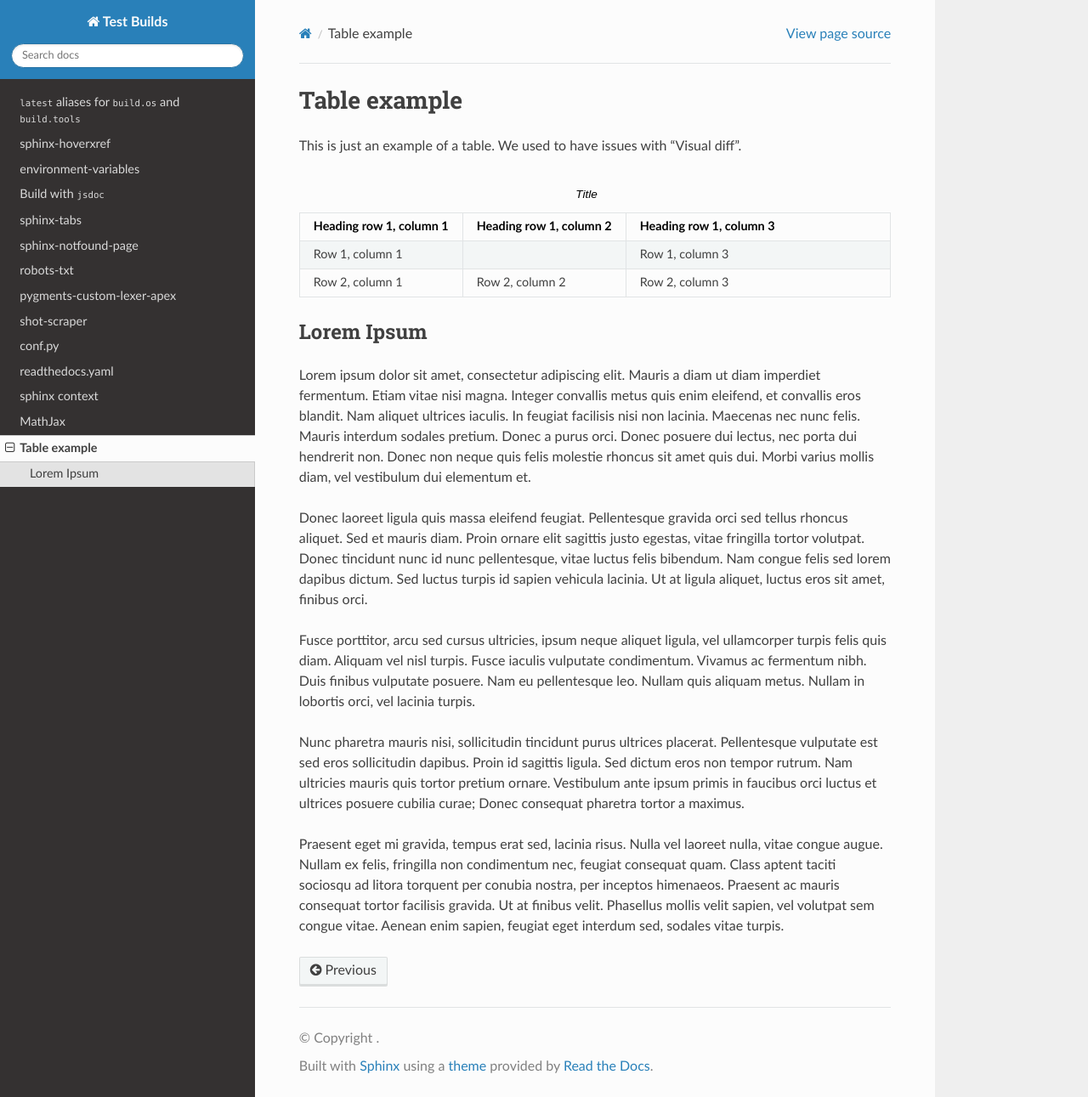
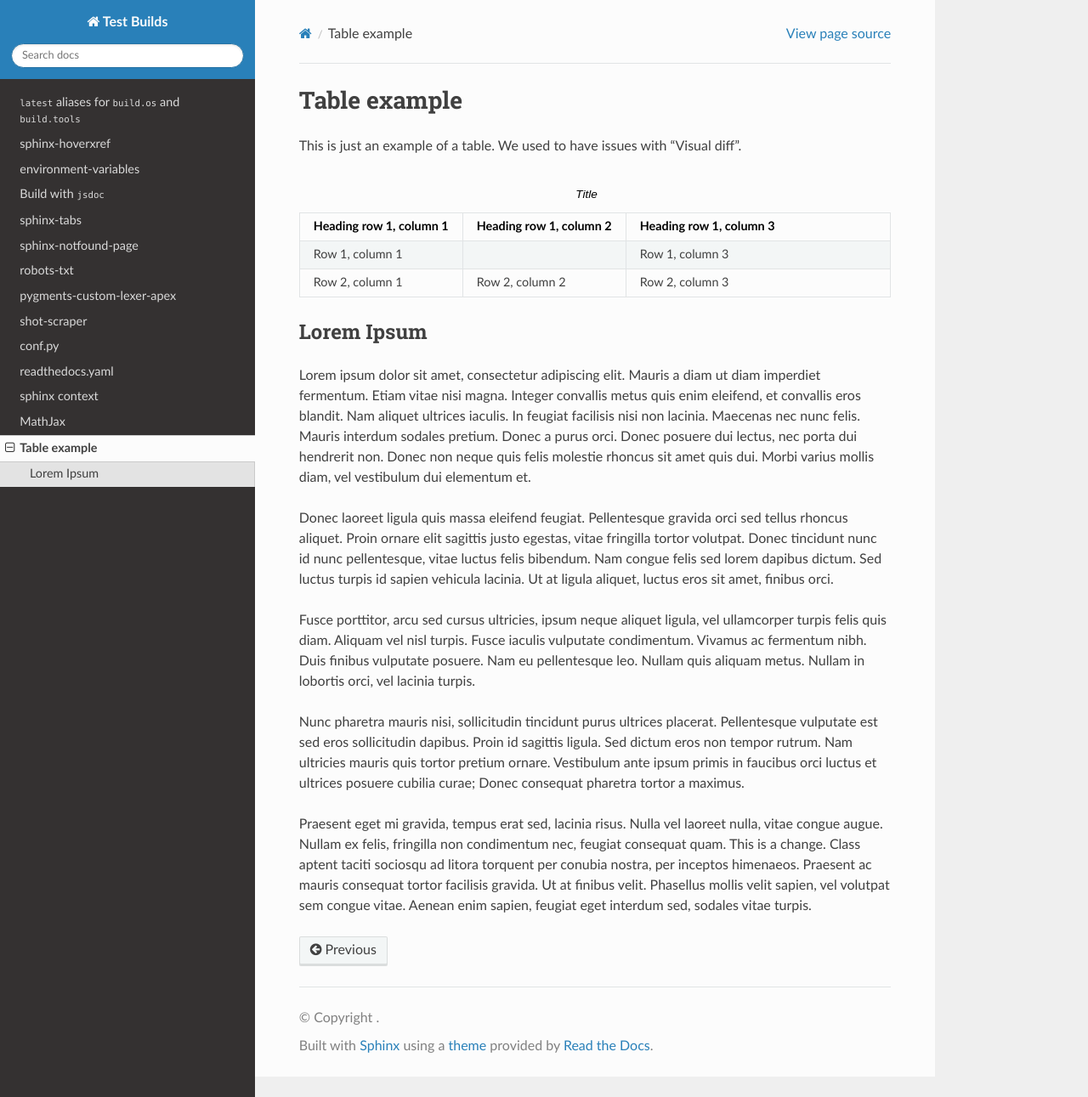
Before and after one commit to readthedocs/test-builds, a Sphinx documentation site: the page built from docs/table.rst, in a window 1280 px wide and 1291 px high. Shown: the whole window at 85% size. Built offline with Sphinx 7.4.7 and the Read the Docs theme 3.1.0, drawn with Linux system fonts in a browser that asks for light colours.

Commit message:
Docdiff with table test

```diff
--- a/docs/table.rst
+++ b/docs/table.rst
@@ -32,7 +32,7 @@ non. Donec non neque quis felis molestie rhoncus sit amet quis dui. Morbi varius
 mollis diam, vel vestibulum dui elementum et.
 
 Donec laoreet ligula quis massa eleifend feugiat. Pellentesque gravida orci sed
-tellus rhoncus aliquet. Sed et mauris diam. Proin ornare elit sagittis justo
+tellus rhoncus aliquet. Proin ornare elit sagittis justo
 egestas, vitae fringilla tortor volutpat. Donec tincidunt nunc id nunc
 pellentesque, vitae luctus felis bibendum. Nam congue felis sed lorem dapibus
 dictum. Sed luctus turpis id sapien vehicula lacinia. Ut at ligula aliquet,
@@ -52,8 +52,8 @@ posuere cubilia curae; Donec consequat pharetra tortor a maximus.
 
 Praesent eget mi gravida, tempus erat sed, lacinia risus. Nulla vel laoreet
 nulla, vitae congue augue. Nullam ex felis, fringilla non condimentum nec,
-feugiat consequat quam. Class aptent taciti sociosqu ad litora torquent per
-conubia nostra, per inceptos himenaeos. Praesent ac mauris consequat tortor
-facilisis gravida. Ut at finibus velit. Phasellus mollis velit sapien, vel
-volutpat sem congue vitae. Aenean enim sapien, feugiat eget interdum sed,
-sodales vitae turpis.
+feugiat consequat quam. This is a change. Class aptent taciti sociosqu ad litora
+torquent per conubia nostra, per inceptos himenaeos. Praesent ac mauris
+consequat tortor facilisis gravida. Ut at finibus velit. Phasellus mollis velit
+sapien, vel volutpat sem congue vitae. Aenean enim sapien, feugiat eget interdum
+sed, sodales vitae turpis.
```
